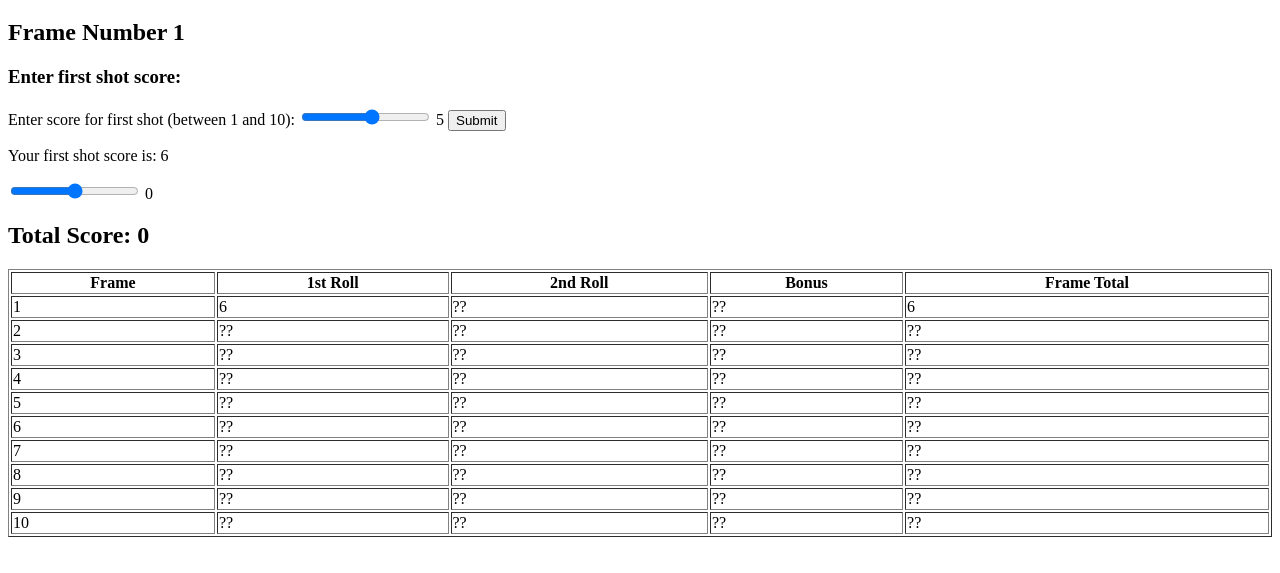
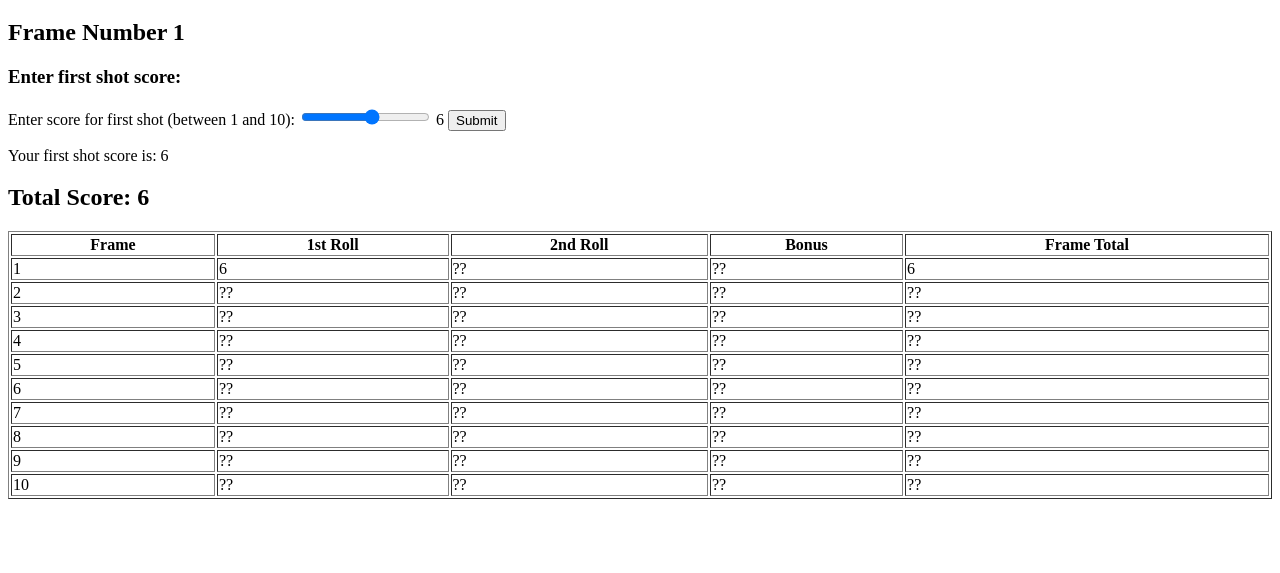
Before and after one commit to clint77/bowling_challenge, a plain HTML site: page index.html in a window 1280 px wide. Both pictures are taken after a click on the input 476 px from the left and 181 px from the top of the page. Shown: the part 61-634 px from the top of the page. Drawn offline with nearby package versions, Linux system fonts and the light colour scheme.

Commit message:
refactored bowling scorecard

```diff
--- a/index.html
+++ b/index.html
@@ -13,18 +13,12 @@
     <h2>Frame Number <span id="frameNumber">??</span></h2>
     <h3>Enter first shot score:</h3>
     <section>
-     Enter score for <span>first</span> shot (between 1 and 10):
+     Enter score for <span class="shotNumberText">first</span> shot (between 1 and 10):
     <input type="range" name="firstShotInput" id="firstShotInput" min="1" max="10" oninput="choiceText.value=firstShotInput.value">
-    <output name="choiceText" id="choiceText" for"firstShotInput"> 5</output>
+    <output name="choiceText" id="choiceText" for"firstShotInput"> 6</output>
     <input class="firstShot" type="submit">
     <p>Your <span>first</span> shot score is: <span id="firstShotOutput">??</span></p>
     </section>
-
-
-    <form oninput="amount.value=rangeInput.value">
-        <input type="range" id="rangeInput" name="rangeInput" min="0" max="100">
-        <output name="amount" for="rangeInput">0</output>
-    </form>
 
     <h2>Total Score: <span id="totalScoreText" >??</span></h2>
 
--- a/js/BowlingScorecard.js
+++ b/js/BowlingScorecard.js
@@ -29,8 +29,8 @@ BowlingScorecard.prototype.secondShot = function(hitPins) {
 BowlingScorecard.prototype.strike_check = function() {
   if (this.shotsLeft === 1) {
     if (this.standingPins === 0) {
+      this.currentFrame += 1;
       this.strike = true
-      this.currentFrame += 1;
     }
     else {
       this.strike = false
--- a/js/interface.js
+++ b/js/interface.js
@@ -3,9 +3,8 @@ console.log("hi, clint");
 var bowling = new BowlingScorecard();
 
 $(document).ready(function() {
-  // updateScores();
   $('#totalScoreText').text(bowling.totalScore);
-  $('#frameNumber').text(bowling.currentFrame);
+  $('#frameNumber').text(1);
 
   $('#firstShotOutput').text(bowling.frameScore);
 
@@ -16,10 +15,14 @@ $(document).ready(function() {
     $('#firstShotOutput').text(input);
     $("#1stRoll" + index).text(input);
     $("#frameTotal" + index).text(bowling.frameScore);
-
-    bowling.currentFrame += 1;
-    bowling.updateTotalScore();
-    updateScores();
+    if (bowling.strike) {
+      bowling.currentFrame = bowling.currentFrame + 1;
+    }
+    if (bowling.currentFrame <= 10) {
+      $('#frameNumber').text(bowling.currentFrame);
+      bowling.updateTotalScore();
+    }
+      $('#totalScoreText').text(bowling.totalScore);
   });
 
 });
```
